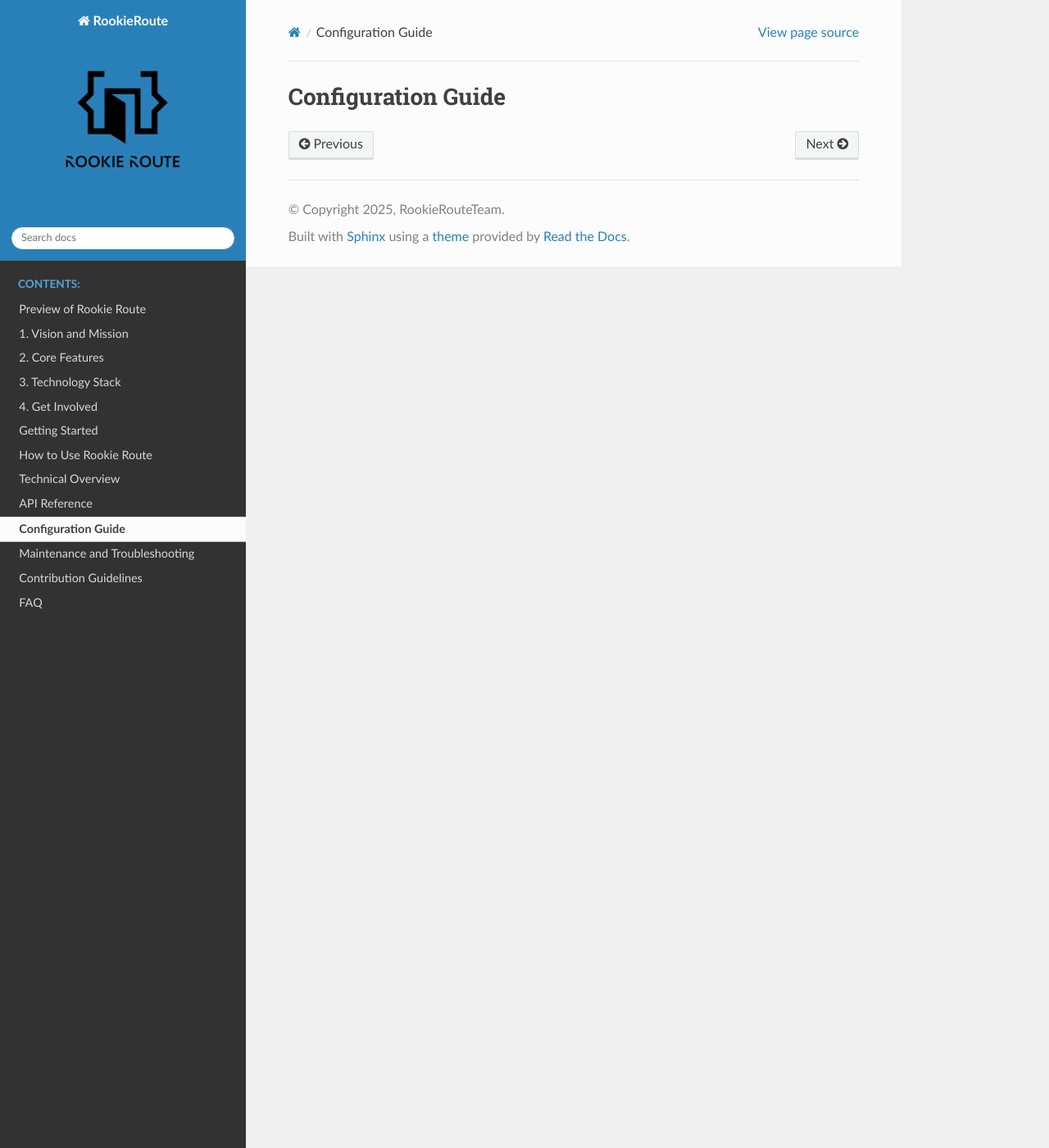
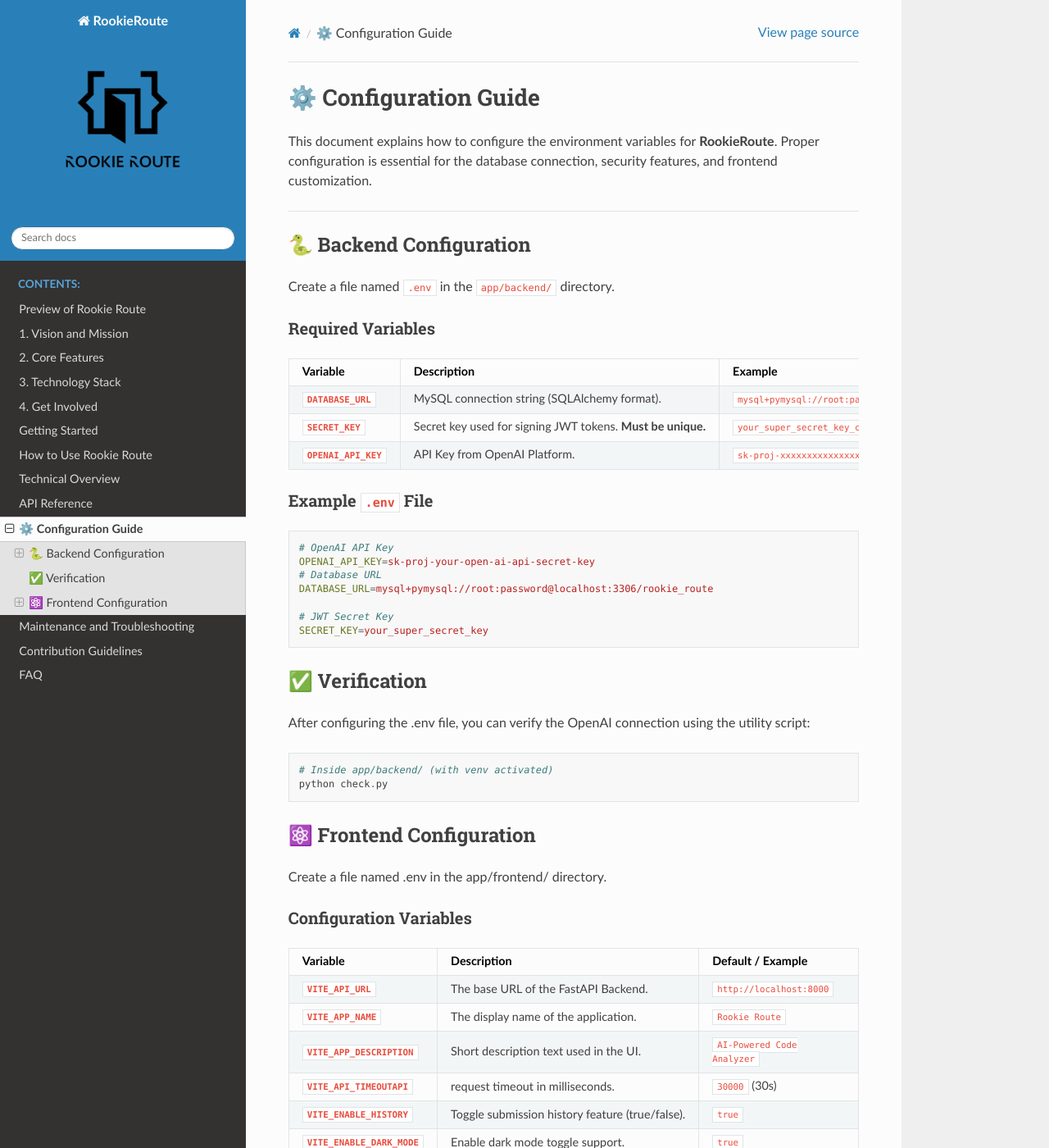
Before and after one commit to rookie-route/rookie-route-repository, a Sphinx documentation site: the page built from docs/source/configuration.md, in a window 1280 px wide and 1400 px high. Shown: the whole window at 82% size. Built offline with Sphinx 7.4.7 and the Read the Docs theme 3.1.0, drawn with Linux system fonts in a browser that asks for light colours; pages that are not in the unit, such as notebooks, are missing from menus; some of the changed text lies outside the part shown.

Commit message:
docs: update configuration documentation
Expanded the configuration guide with backend and frontend setup instructions, including required environment variables and example .env files.

````diff
--- a/docs/source/configuration.md
+++ b/docs/source/configuration.md
@@ -1 +1,72 @@
-# Configuration Guide
+# ⚙️ Configuration Guide
+
+This document explains how to configure the environment variables for **RookieRoute**. Proper configuration is essential for the database connection, security features, and frontend customization.
+
+---
+
+## 🐍 Backend Configuration
+
+Create a file named `.env` in the `app/backend/` directory.
+
+### Required Variables
+
+| Variable | Description | Example |
+| :--- | :--- | :--- |
+| **`DATABASE_URL`** | MySQL connection string (SQLAlchemy format). | `mysql+pymysql://root:password@localhost:3306/rookiedb` |
+| **`SECRET_KEY`** | Secret key used for signing JWT tokens. **Must be unique.** | `your_super_secret_key_change_this` |
+| **`OPENAI_API_KEY`** | API Key from OpenAI Platform. | `sk-proj-xxxxxxxxxxxxxxxx` |
+
+### Example `.env` File
+```ini
+# OpenAI API Key
+OPENAI_API_KEY=sk-proj-your-open-ai-api-secret-key
+# Database URL
+DATABASE_URL=mysql+pymysql://root:password@localhost:3306/rookie_route
+
+# JWT Secret Key
+SECRET_KEY=your_super_secret_key
+```
+## ✅ Verification
+After configuring the .env file, you can verify the OpenAI connection using the utility script:
+```
+# Inside app/backend/ (with venv activated)
+python check.py
+```
+
+## ⚛️ Frontend Configuration
+
+Create a file named .env in the app/frontend/ directory.
+
+### Configuration Variables
+| Variable | Description | Default / Example |
+| :--- | :--- | :--- |
+| **`VITE_API_URL`** | The base URL of the FastAPI Backend. | `http://localhost:8000` |
+| **`VITE_APP_NAME`** | The display name of the application. | `Rookie Route` |
+| **`VITE_APP_DESCRIPTION`** | Short description text used in the UI. | `AI-Powered Code Analyzer` |
+| **`VITE_API_TIMEOUTAPI`** | request timeout in milliseconds. | `30000` (30s) |
+| **`VITE_ENABLE_HISTORY`** | Toggle submission history feature (true/false). | `true` |
+| **`VITE_ENABLE_DARK_MODE`** | Enable dark mode toggle support. | `true` |
+
+### Example .env File
+```
+# Backend API URL
+VITE_API_URL=http://localhost:8000
+
+# App Configuration
+VITE_APP_NAME=Rookie Route
+VITE_APP_DESCRIPTION=AI-Powered Code Analyzer for Beginner Developers
+
+# API Settings
+VITE_API_TIMEOUT=30000
+
+# Feature Flags
+VITE_ENABLE_HISTORY=true
+VITE_ENABLE_DARK_MODE=true
+VITE_MAX_HISTORY_ITEMS=20
+
+# Development
+VITE_DEV_MODE=true
+VITE_DEBUG_MODE=false
+```
+
+Note: In Vite, only variables prefixed with VITE_ are exposed to the client-side code.
````
